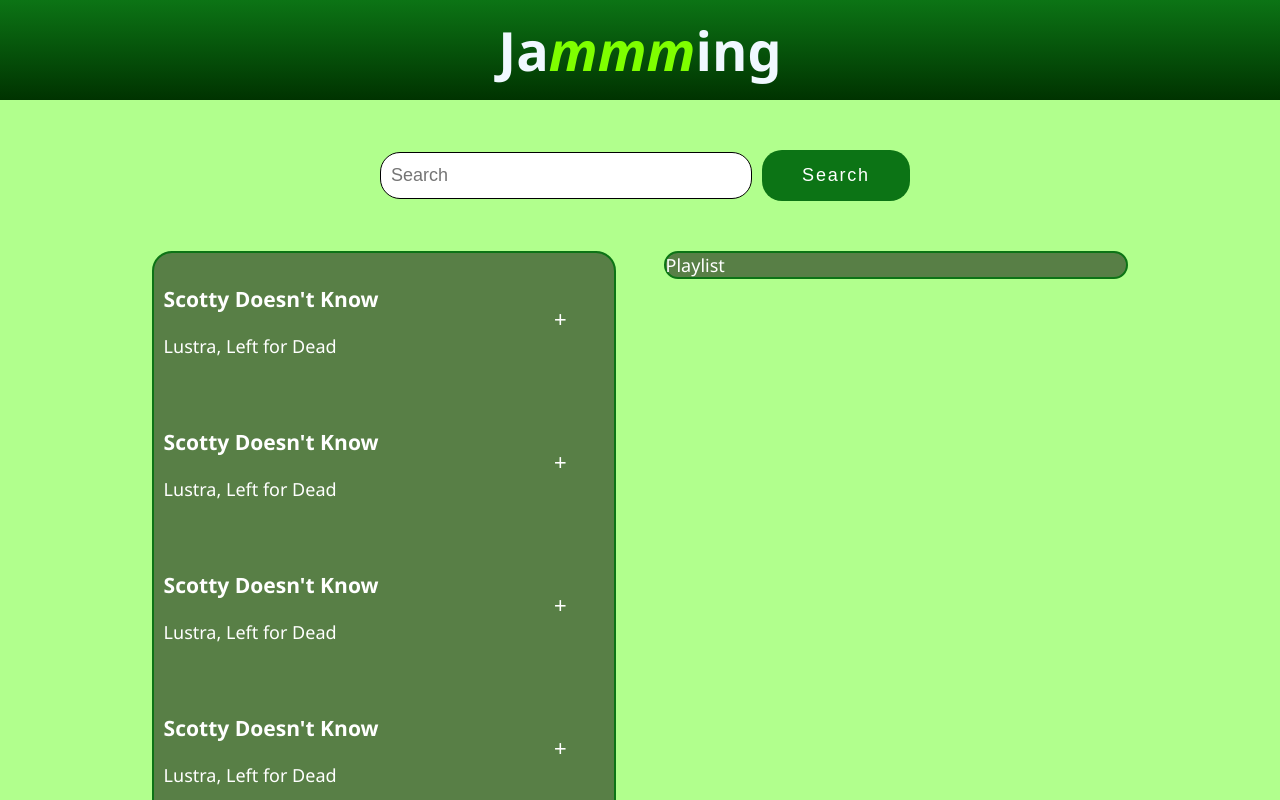
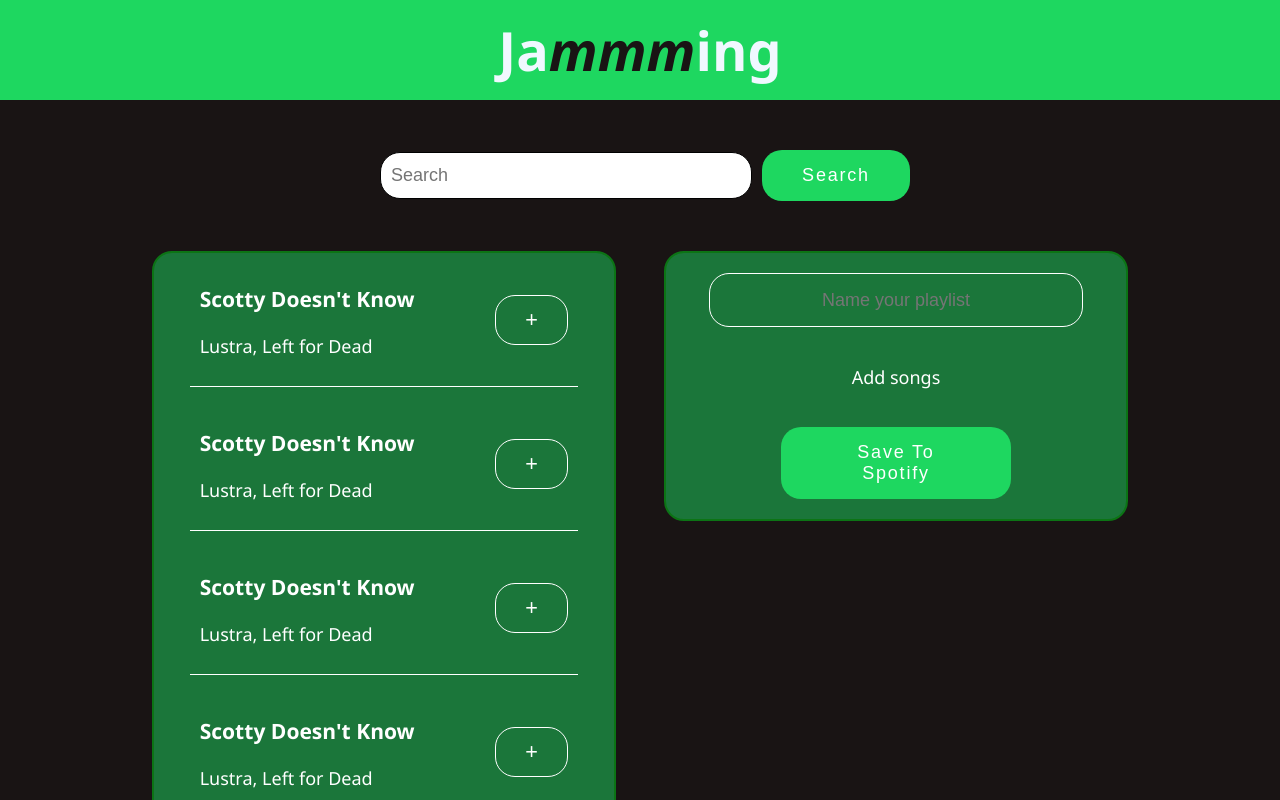
Before and after one commit to joshua-mcfield99/jammming, a React (Create React App) app: page / in a window 1280 px wide. Shown: the top 800 px of the page. Built offline with nearby package versions, Linux system fonts and the light colour scheme.

Commit message:
Tracklist and Playlist handlers Start

```diff
--- a/src/App.js
+++ b/src/App.js
@@ -2,10 +2,71 @@ import './App.css';
 import styles from './styles/App.module.css'
 import SearchBar from './components/SearchBar';
 import SearchResults from './components/SearchResults';
-import TrackList from './components/Tracklist';
 import Playlist from './components/Playlist';
+import { useState } from 'react';
+
+const searchRes = [
+    {
+        title: "Scotty Doesn't Know",
+        artist: "Lustra",
+        album: "Left for Dead"
+    },
+    {
+        title: "Scotty Doesn't Know",
+        artist: "Lustra",
+        album: "Left for Dead"
+    },
+    {
+        title: "Scotty Doesn't Know",
+        artist: "Lustra",
+        album: "Left for Dead"
+    },
+    {
+        title: "Scotty Doesn't Know",
+        artist: "Lustra",
+        album: "Left for Dead"
+    },
+    {
+        title: "Scotty Doesn't Know",
+        artist: "Lustra",
+        album: "Left for Dead"
+    }
+]
+
 
 function App() {
+    const [playlistTitle, setPlaylisTitle] = useState('');
+    const [playlistTracks, setPlaylistTracks] = useState([]);
+    const [searchValue, setSearchValue] = useState('');
+
+    const handleTitle = (e) => {
+        setPlaylisTitle(e.target.value);
+    };
+
+    const handleSearch = (e) => {
+        setSearchValue(e.target.value);
+    };
+
+    const handleAdd = (track) => {
+         // Check if the track already exists in the playlist
+        const trackExists = playlistTracks.some((playlistTrack) => playlistTrack.title === track.title);
+
+        if (!trackExists) {
+          // If the track doesn't exist in the playlist, add it
+          setPlaylistTracks([...playlistTracks, track]);
+        } else {
+          console.log('Track already exists in the playlist.');
+          // You can add your handling for when the track already exists here
+        }
+    };
+
+    const handleRemove = (trackToRemove) => {
+        // Filter out the track to be removed from the playlist
+        const updatedPlaylist = playlistTracks.filter((track) => track.title !== trackToRemove.title);
+        setPlaylistTracks(updatedPlaylist);
+    };
+
+
   return (
     <div className={styles.container}>
         <header className={styles.title}>
@@ -13,14 +74,14 @@ function App() {
         </header>
         <main>
             <div className={styles.search_container}>
-                <SearchBar />
+                <SearchBar searchValue={searchValue} handleSearch={handleSearch}/>
             </div>
             <div className={styles.outer_container}>
                 <div className={styles.inner_container}>
-                    <SearchResults />
+                    <SearchResults searchRes={searchRes} handleAdd={handleAdd}/>
                 </div>
                 <div className={styles.inner_container}>
-                    <Playlist />
+                    <Playlist playlistTracks={playlistTracks} playlistTitle={playlistTitle} handleTitle={handleTitle} handleRemove={handleRemove}/>
                 </div>
             </div>
         </main>
--- a/src/components/Playlist.js
+++ b/src/components/Playlist.js
@@ -1,8 +1,14 @@
 import React from 'react'
+import styles from '../styles/Playlist.module.css'
+import Tracklist from './Tracklist'
 
-const Playlist = () => {
+const Playlist = (props) => {
   return (
-    <div>Playlist</div>
+    <div className={styles.playlist_container}>
+        <input type='text' placeholder='Name your playlist' value={props.playlistTitle} onChange={props.handleTitle}/>
+        <Tracklist playlistTracks={props.playlistTracks} handleRemove={props.handleRemove}/>
+        <button type='submit' className={styles.playlist_button}>Save To Spotify</button>
+    </div>
   )
 }
 
--- a/src/components/SearchBar.js
+++ b/src/components/SearchBar.js
@@ -1,12 +1,12 @@
 import React from 'react';
 import styles from '../styles/SearchBar.module.css'
 
-const SearchBar = () => {
+const SearchBar = (props) => {
   return (
     <>
         <form className={styles.form}>
-            <input id='search' placeholder='Search' type='text'/>
-            <button>Search</button>
+            <input id='search' placeholder='Search' type='text' value={props.searchValue} onChange={props.handleSearch}/>
+            <button type='submit'>Search</button>
         </form>
     </>
   )
--- a/src/components/SearchResults.js
+++ b/src/components/SearchResults.js
@@ -1,50 +1,14 @@
 import React from 'react'
 import styles from '../styles/SearchResults.module.css'
-import Track from './Track'
+import Tracklist from './Tracklist'
 
-const data = [
-    {
-        title: "Scotty Doesn't Know",
-        artist: "Lustra",
-        album: "Left for Dead"
-    },
-    {
-        title: "Scotty Doesn't Know",
-        artist: "Lustra",
-        album: "Left for Dead"
-    },
-    {
-        title: "Scotty Doesn't Know",
-        artist: "Lustra",
-        album: "Left for Dead"
-    },
-    {
-        title: "Scotty Doesn't Know",
-        artist: "Lustra",
-        album: "Left for Dead"
-    },
-    {
-        title: "Scotty Doesn't Know",
-        artist: "Lustra",
-        album: "Left for Dead"
-    }
-]
 
-const SearchResults = () => {
+const SearchResults = (props) => {
   return (
     <>
-        <ul className={styles.res_list}>
-            {
-                data.map(song => {
-                    return (
-                        <li>
-                            <Track title={song.title} artist={song.artist} album={song.album}/>
-                            <button>+</button>
-                        </li>
-                    )
-                })
-            }
-        </ul>
+        <div className={styles.res_container}>
+            <Tracklist searchRes={props.searchRes} handleAdd={props.handleAdd}/>
+        </div>
     </>
   )
 }
--- a/src/components/Tracklist.js
+++ b/src/components/Tracklist.js
@@ -1,8 +1,34 @@
 import React from 'react'
+import styles from '../styles/Tracklist.module.css'
+import Track from './Track'
 
-const Tracklist = () => {
+const Tracklist = ({ searchRes, playlistTracks, handleAdd, handleRemove }) => {
   return (
-    <div>Tracklist</div>
+    <>
+        <ul className={styles.tracklist}>
+            {
+                searchRes ?
+                searchRes.map((song, i) => {
+                    return (
+                        <li key={i}>
+                            <Track title={song.title} artist={song.artist} album={song.album}/>
+                            <button onClick={() => handleAdd(song)}>+</button> {/*onClick={() => handleAdd(song)}*/}
+                        </li>
+                    )
+                })
+                :
+                playlistTracks.length > 0 ? playlistTracks.map((track, i) => {
+                    return (
+                        <li key={i}>
+                            <Track title={track.title} artist={track.artist} album={track.album}/>
+                            <button onClick={() => handleRemove(track)}>-</button>
+                        </li>
+                    )
+                })
+                : <><p>Add songs</p></>
+            }
+        </ul>
+    </>
   )
 }
 
--- a/src/styles/App.module.css
+++ b/src/styles/App.module.css
@@ -2,7 +2,7 @@
     width: 100%;
     height: 100%;
     min-height: 100vh;
-    background-color: rgb(177, 255, 141);
+    background-color: rgb(25, 20, 20);
 }
 
 .title {
@@ -12,14 +12,14 @@
     display: flex;
     align-items: center;
     justify-content: center;
-    background-image: linear-gradient(rgb(12, 116, 21), rgb(0, 51, 0));
+    background-color: rgb(30, 215, 96);
     padding: 10px 0;
     color: aliceblue;
 
 }
 
 .title em {
-    color: chartreuse;
+    color: rgb(25, 20, 20);
 }
 
 .search_container {
@@ -47,6 +47,6 @@
     flex-direction: column;
     border-radius: 20px;
     border: solid 2px rgb(12, 116, 21);
-    background-color: rgba(0, 0, 0, 0.5);
+    background-color: rgba(30, 215, 96, 0.5);
     color: #fff;
 }
--- /dev/null
+++ b/src/styles/Playlist.module.css
@@ -0,0 +1,44 @@
+.playlist_container {
+    display: flex;
+    justify-content: center;
+    align-items: center;
+    flex-direction: column;
+}
+
+.playlist_container input {
+    margin: 20px 0;
+    width: 80%;
+    height: 50px;
+    font-size: 1rem;
+    background-color: rgba(0, 0, 0, 0);
+    border-radius: 20px;
+    border: 1px solid #fff;
+    text-align: center;
+    color: #fff;
+}
+
+.playlist_container input:focus,
+.playlist_container input:active {
+    border: 1px solid #fff;
+    text-align: center;
+    color: #fff;
+    outline: none;
+}
+
+.playlist_button {
+    width: 50%;
+    margin: 20px 0;
+    padding: 15px 40px;
+    border-radius: 20px;
+    border: none;
+    background-color: rgb(30, 215, 96);
+    color: #fff;
+    font-weight: 500;
+    letter-spacing: 0.1em;
+    font-size: 1rem;
+}
+
+.playlist_button:hover {
+    cursor: pointer;
+    background-color: rgb(31, 187, 85);
+}
--- a/src/styles/SearchBar.module.css
+++ b/src/styles/SearchBar.module.css
@@ -22,7 +22,7 @@
     padding: 15px 40px;
     border-radius: 20px;
     border: none;
-    background-color: rgb(12, 116, 21);
+    background-color: rgb(30, 215, 96);
     color: #fff;
     font-weight: 500;
     letter-spacing: 0.1em;
@@ -31,5 +31,5 @@
 
 .form button:hover {
     cursor: pointer;
-    background-color: rgb(55, 134, 61);
+    background-color: rgb(31, 187, 85);
 }
--- a/src/styles/SearchResults.module.css
+++ b/src/styles/SearchResults.module.css
@@ -1,26 +1,6 @@
-.res_list {
+.res_container {
+    width: 100%;
     display: flex;
-    flex-direction: column;
-    padding: 0;
-    margin: 0;
+    justify-content: center;
+    align-items: center;
 }
-
-.res_list li {
-    list-style: none;
-    display: flex;
-    margin: 0 0 10px;
-    padding: 10px;
-    border-radius: 20px;
-    color: #fff;
-}
-
-.res_list li button {
-    width: 20%;
-    margin: 0 0 0 auto;
-    border-radius: 20px;
-    background-color: rgba(0, 0, 0, 0);
-    border: none;
-    cursor: pointer;
-    font-size: 1.2rem;
-    color: #fff;
-}
--- /dev/null
+++ b/src/styles/Tracklist.module.css
@@ -0,0 +1,31 @@
+.tracklist {
+    width: 100%;
+    display: flex;
+    flex-direction: column;
+    justify-content: center;
+    align-items: center;
+    padding: 0;
+    margin: 0;
+}
+
+.tracklist li {
+    width: 80%;
+    list-style: none;
+    display: flex;
+    margin: 0 0 10px;
+    padding: 10px;
+    color: #fff;
+    border-bottom: 1px solid #FFF;
+}
+
+.tracklist li button {
+    width: 20%;
+    height: 50px;
+    margin: auto 0 auto auto;
+    border-radius: 20px;
+    background-color: rgba(0, 0, 0, 0);
+    border: 1px solid #FFF;
+    cursor: pointer;
+    font-size: 1.2rem;
+    color: #fff;
+}
```
